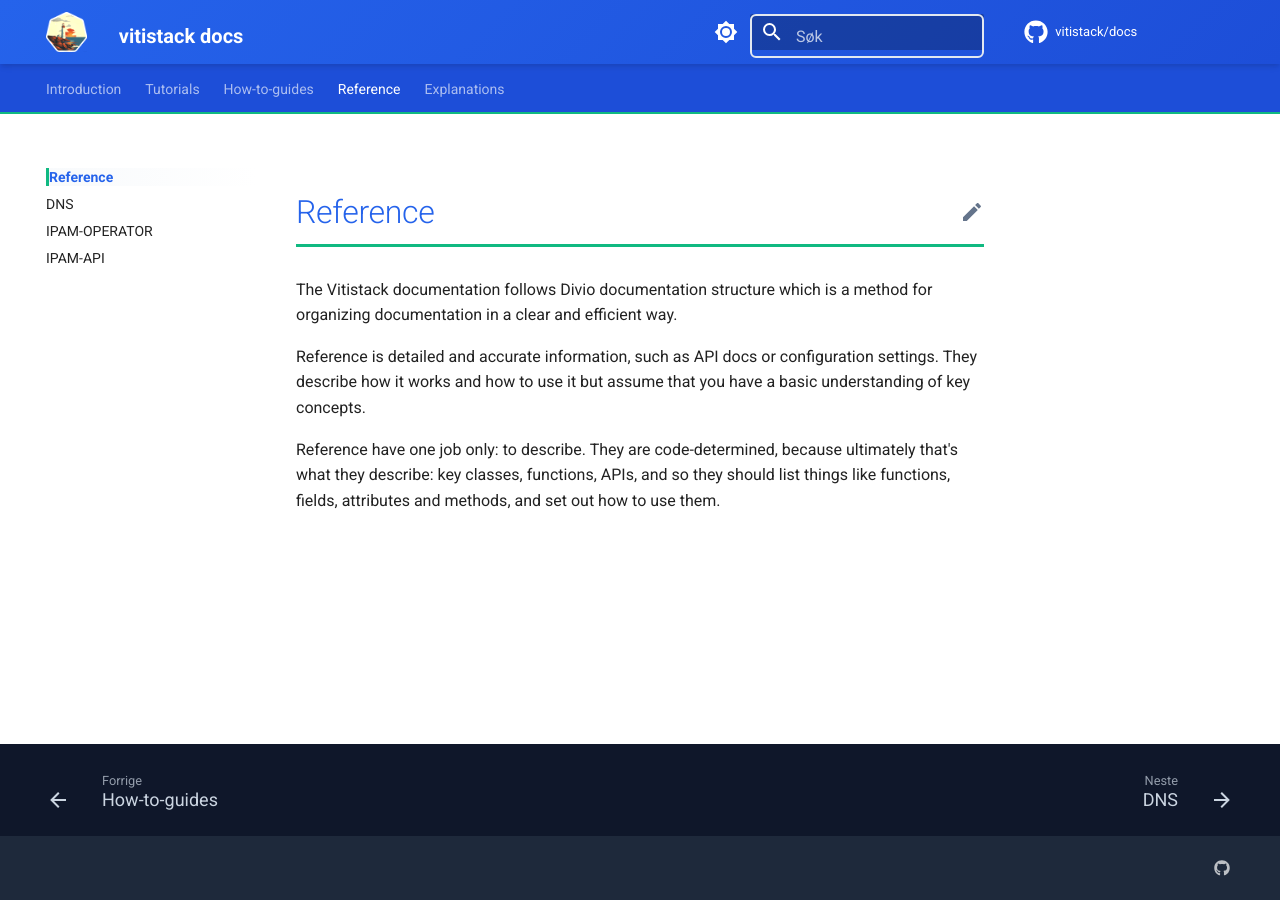
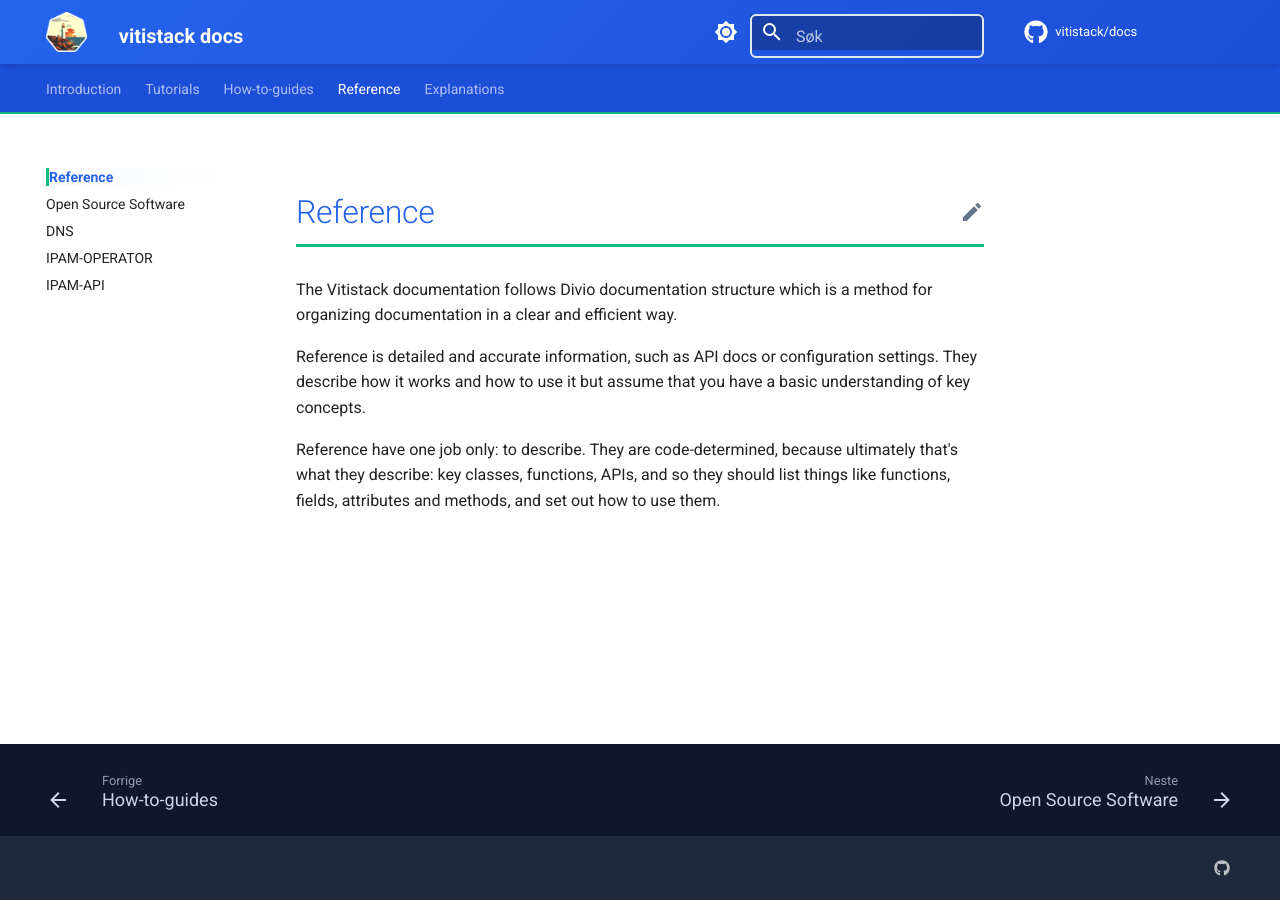
Before and after one commit to vitistack/docs, an MkDocs documentation site: the page built from docs/reference/index.md, in a window 1280 px wide. Built offline with MkDocs 1.6.1 and Material for MkDocs 9.7.7, drawn with Linux system fonts in a browser that asks for light colours; comment, search, counter and statistics services are not loaded.

Commit message:
added new file under reference

```diff
--- /dev/null
+++ b/docs/reference/opensourcesoftware.md
@@ -0,0 +1,3 @@
+# Open Source Software
+
+!!! warning "Under construction!"
--- a/mkdocs.yml
+++ b/mkdocs.yml
@@ -79,6 +79,7 @@
     - howtoguide/index.md
   - Reference:
     - reference/index.md
+    - reference/opensourcesoftware.md
     - reference/dns.md
     - reference/ipam-operator.md
     - reference/ipam-api.md
```
